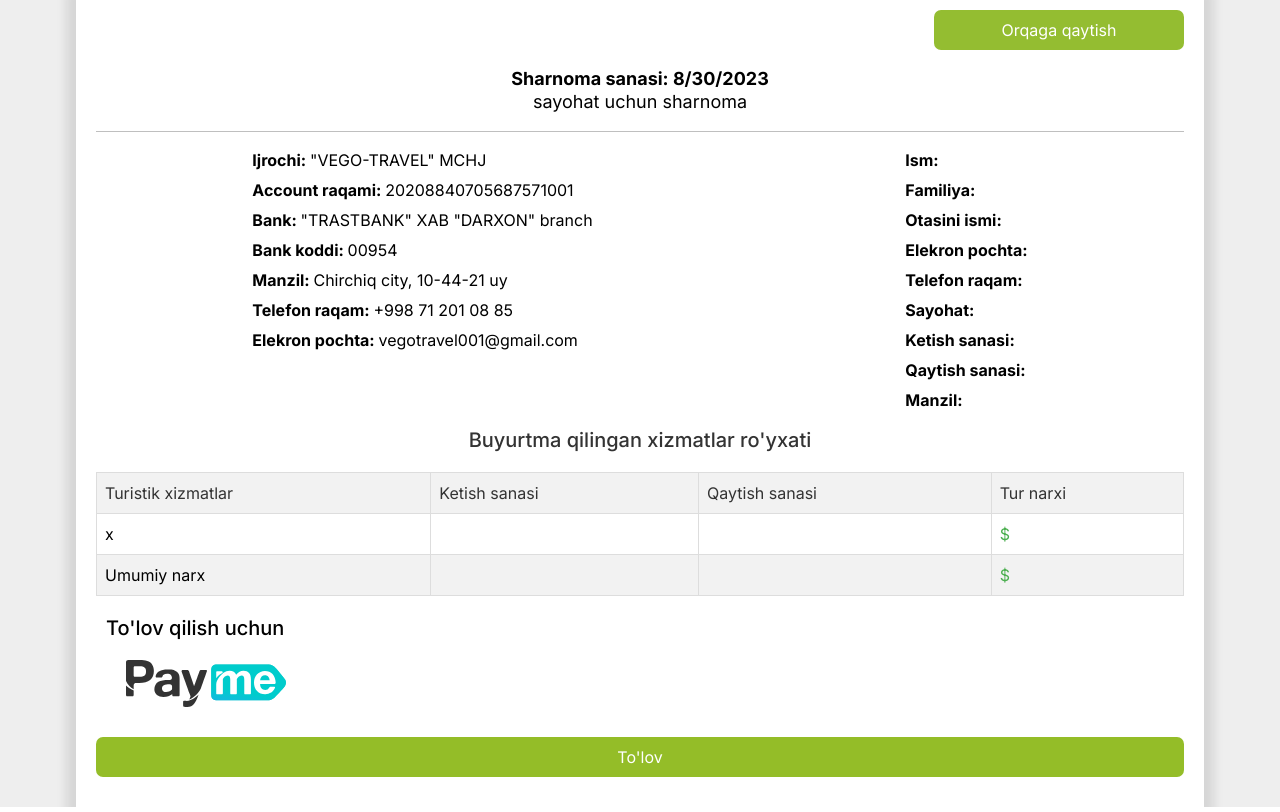
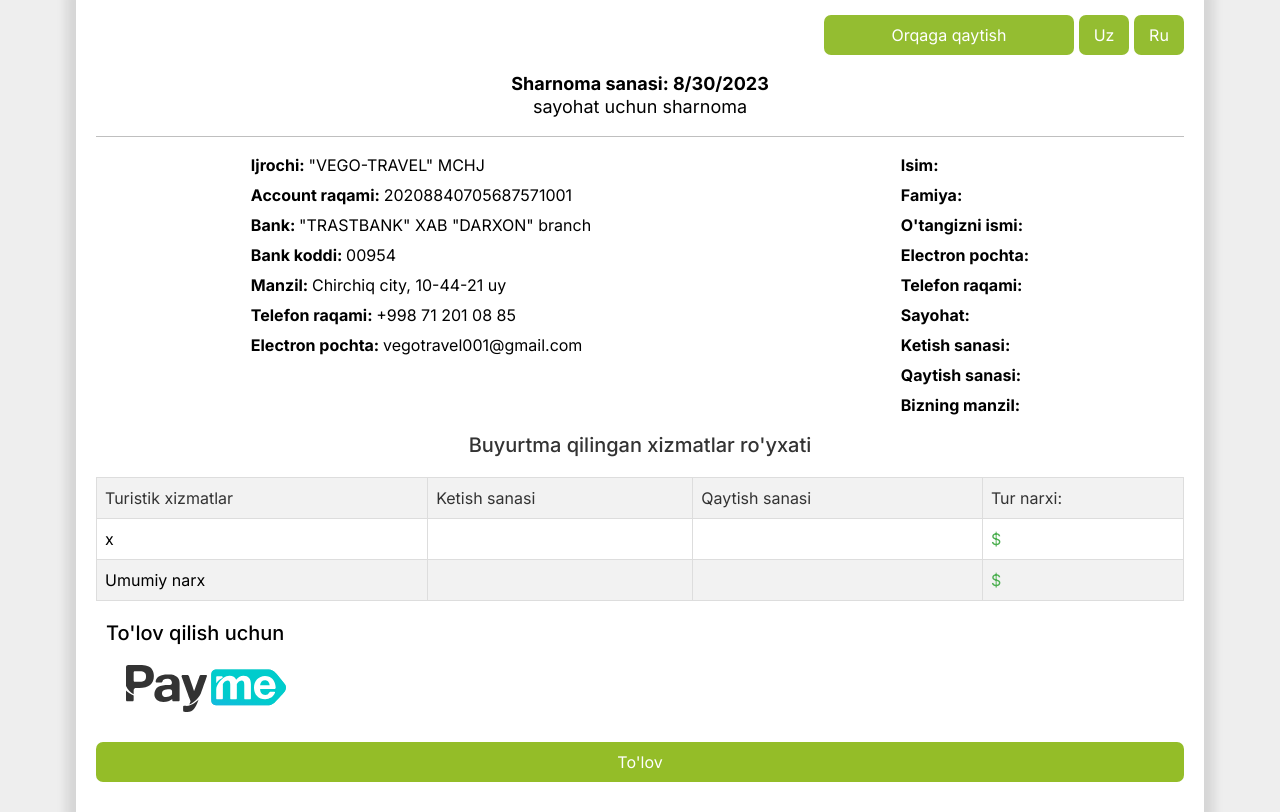
Before and after one commit to Warnigo/Travel-site-full-stack, a React (Vite) app: page /pay in a window 1280 px wide. Built offline with nearby package versions, Linux system fonts and the light colour scheme.

Commit message:
update(05/09/2023)

```diff
--- a/src/App.jsx
+++ b/src/App.jsx
@@ -19,7 +19,6 @@ function App() {
           <Route path="contact" element={<Contact />} />
           <Route path="packages" element={<Packages />} />
           <Route path="offer" element={<Offer />} />
-
           <Route path="country/:id/country-about" element={<Country />} />
           <Route path="connect" element={<Connect />} />
         </Route>
--- a/src/locales/ru/tranlation.json
+++ b/src/locales/ru/tranlation.json
@@ -42,7 +42,8 @@
         "contact-tel": "Телефон +998...",
         "contact-email": "Электронная почта",
         "contact-com": "Комментарий (необязательно)",
-        "contact-buttom": "Отправка"
+        "contact-buttom": "Отправка",
+        "pack-price": "Расходы:"
     },
     "footer": {
         "company": "Комания",
@@ -55,11 +56,53 @@
         "builder": "© 2023 Компания Вего-тревел. Все права защищены. Обновлено (09.2023). Строитель Warnigo и Мукам."
     },
     "contact": {
-        "manzil": "Наш адрес:",
+        "manzil": "Наш адрес",
         "manzil-name": "Чирчик, дом 10-44-21",
         "tel-name": "Наши телефоны:",
         "teskor": "Быстрый контакт:",
         "email": "Электронная почта",
         "ota": "Имя твоего отца"
+    },
+    "country": {
+        "Tur haqida": "О туре",
+        "Tafsilotlar": "Подробности",
+        "batafsil": "Для получения более подробной информации свяжитесь с нами!",
+        "Turnisotibolish": "Покупка тура"
+    },
+    "offer": {
+        "offer-title": "Выберите приглашение, по которому хотите путешествовать, и путешествуйте",
+        "offer-description": "Пожалуйста, заполните информацию правильно!",
+        "select-offer": "Выберите штаты",
+        "ketish": "Оставлять",
+        "Qaytish": "Вернуться к",
+        "people": "Сколько человек будет путешествовать в туре?",
+        "people-placeholder": "Возраст от 6 лет и старше!",
+        "Manzil": "Адрес",
+        "Tur narxi uchun": "По цене тура",
+        "To'lov": "Оплата",
+        "buttom-av": "Пожалуйста, сначала заполните информацию!"
+    },
+    "connect": {
+        "connect-title": "Проверьте свою информацию",
+        "Sayohat": "Путешествовать",
+        "Ketish sanasi": "Дата выезда",
+        "Qaytish sanasi": "Дата возврата",
+        "checkbox": "Моя информация верна!",
+        "chenges-info": "Изменить данные"
+    },
+    "payment": {
+        "Orqaga": "Возвращаться",
+        "Sharnomasanasi": "Дата публикации",
+        "pay-description": "реклама для путешествий",
+        "Ijrochi": "Исполнительный",
+        "accaund": "Номер счета",
+        "bank": "Банк",
+        "bank-nem": "код банка",
+        "adress": "г. Чирчик, дом 10-44-21",
+        "telephone": "Номер телефона",
+        "buyurtmalar": "Список заказанных услуг",
+        "Turistik xizmatlar": "Туристические услуги",
+        "hamm-narxi": "Итоговая цена",
+        "pay": "Платить"
     }
 }
--- a/src/locales/uz/tranlation.json
+++ b/src/locales/uz/tranlation.json
@@ -42,7 +42,8 @@
         "contact-tel": "Telefon raqam +998...",
         "contact-email": "Electron pochta",
         "contact-com": "Izoh (Ixtiyoriy)",
-        "contact-buttom": "Yuborish"
+        "contact-buttom": "Yuborish",
+        "pack-price": "Narxi:"
     },
     "footer": {
         "company": "Komaniya",
@@ -55,11 +56,53 @@
         "builder": "© 2023 Vego-travel, kompaniya. Barcha huquqlar himoyalangan. Yangilangan (09/2023). Quruvchi Warnigo va Mukam."
     },
     "contact": {
-        "manzil": "Bizning manzil:",
+        "manzil": "Bizning manzil",
         "manzil-name": "Chirchiq, 10-44-21 uy",
         "tel-name": "Bizni telefon raqamlarimiz:",
         "teskor": "Tezkor aloqa:",
         "email": "Electron pochta",
         "ota": "O'tangizni ismi"
+    },
+    "country": {
+        "Tur haqida": "Tur haqida",
+        "Tafsilotlar": "Tafsilotlar",
+        "batafsil": "Batafsil ma'lumot uchun biz bilan bog'laning!",
+        "Turnisotibolish": "Turni sotib olish"
+    },
+    "offer": {
+        "offer-title": "Sayohat qilmoqchi bo'lgan davatni tanlang va sayohat qiling",
+        "offer-description": "Iltimos malumotlarnigizni tog'ri to'diring!",
+        "select-offer": "Davlatlarni belgilang",
+        "ketish": "Ketish",
+        "Qaytish": "Qaytish",
+        "people": "Turda nechta odam sayohat qilmoqchi?",
+        "people-placeholder": "6 yoshdan kattalar!",
+        "Manzil": "Manzil",
+        "Tur narxi uchun": "Tur narxi uchun",
+        "To'lov": "To'lov",
+        "buttom-av": "Iltimos avval malumotlarni to'ldiring!"
+    },
+    "connect": {
+        "connect-title": "Malumotlaringiz tekshirish",
+        "Sayohat": "Sayohat",
+        "Ketish sanasi": "Ketish sanasi",
+        "Qaytish sanasi": "Qaytish sanasi",
+        "checkbox": "Meni malumotlarim to'gri!",
+        "chenges-info": "Malumotlarni o'zgartirish"
+    },
+    "payment": {
+        "Orqaga": "Orqaga qaytish",
+        "Sharnomasanasi": "Sharnoma sanasi",
+        "pay-description": "sayohat uchun sharnoma",
+        "Ijrochi": "Ijrochi",
+        "accaund": "Account raqami",
+        "bank": "Bank",
+        "bank-nem": "Bank koddi",
+        "adress": "Chirchiq city, 10-44-21 uy",
+        "telephone": "Telefon raqami",
+        "buyurtmalar": "Buyurtma qilingan xizmatlar ro'yxati",
+        "Turistik xizmatlar": "Turistik xizmatlar",
+        "hamm-narxi": "Umumiy narx",
+        "pay": "To'lov qilish uchun"
     }
 }
--- a/src/pages/style/offer.css
+++ b/src/pages/style/offer.css
@@ -58,7 +58,7 @@
 }
 
 .offer-buttom button {
-    width: 300px;
+    width: 400px;
     color: #fff;
     height: 35px;
     border: none;
--- a/src/pages/style/payment.css
+++ b/src/pages/style/payment.css
@@ -33,6 +33,12 @@
     border-radius: 7px;
     width: 250px;
     height: 40px;
+    margin-left: 5px;
+}
+
+.pay-link-lng button {
+    width: 50px;
+    text-align: center;
 }
 
 .payment-information {
--- a/src/pages/user/Connect.jsx
+++ b/src/pages/user/Connect.jsx
@@ -1,8 +1,11 @@
 import React, { useEffect, useState } from "react";
 import { Link } from "react-router-dom";
+import { useTranslation } from 'react-i18next';
+
 import '../style/connect.css'
 
 const Connect = () => {
+  const { t, i18n } = useTranslation(); // or const [t, i18n] = useTranslation();
   const storedData = localStorage.getItem("formInputs");
   const parsedData = storedData ? JSON.parse(storedData) : {};
 
@@ -52,26 +55,25 @@ const Connect = () => {
     <div className="all">
       <div className="container">
         <div className="connect-title">
-          <h2>Malumotlarni tekshirish</h2>
-          <p>Malumotlaringizni tekshiring!</p>
+          <h2>{t("connect.connect-title")}</h2>
         </div>
         <div className="connect-infomation">
-          <p><b>Ism:</b> {parsedData.firstName}</p>
-          <p><b>Familiya:</b> {parsedData.lastName}</p>
-          <p><b>Otasini ismi:</b> {parsedData.Patronymic}</p>
-          <p><b>Elektron pochta:</b> {parsedData.email}</p>
-          <p><b>Telefon raqam:</b> {parsedData.phoneNumber}</p>
-          <p><b>Sayohat:</b> {parsedData.selectedCountry}</p>
-          <p><b>Ketish sanasi:</b> {parsedData.departureDate}</p>
-          <p><b>Qaytish sanasi:</b> {parsedData.returnDate}</p>
-          <p><b>Manzil:</b> {parsedData.Address}</p>
+          <p><b>{t("homeP.contact-ism")}:</b> {parsedData.firstName}</p>
+          <p><b>{t("homeP.contact-fal")}:</b> {parsedData.lastName}</p>
+          <p><b>{t("contact.ota")}:</b> {parsedData.Patronymic}</p>
+          <p><b>{t("contact.email")}:</b> {parsedData.email}</p>
+          <p><b>{t("payment.telephone")}:</b> {parsedData.phoneNumber}</p>
+          <p><b>{t("connect.Sayohat")}:</b> {parsedData.selectedCountry}</p>
+          <p><b>{t("connect.Ketish sanasi")}:</b> {parsedData.departureDate}</p>
+          <p><b>{t("connect.Qaytish sanasi")}:</b> {parsedData.returnDate}</p>
+          <p><b>{t("contact.manzil")}:</b> {parsedData.Address}</p>
         </div>
         <div className="bottom"><br />
-          <p><input className="checkbox" type="checkbox" checked={isChecked} onChange={() => setIsChecked(!isChecked)} /> <small>Meni malumotlarim to'gri!</small></p>
+          <p><input className="checkbox" type="checkbox" checked={isChecked} onChange={() => setIsChecked(!isChecked)} /> <small>{t("connect.checkbox")}</small></p>
           <Link to={isChecked ? "/pay" : "#"}>
-            <button type="submit" onClick={sentTelegramBot} className="con-buttom">To'lov</button>
+            <button type="submit" onClick={sentTelegramBot} className="con-buttom">{t("offer.To'lov")}</button>
           </Link><br /><br />
-          <Link to={"/offer"} className="change-buttom">Malumotlarni o'zgartirish</Link><br /><br />
+          <Link to={"/offer"} className="change-buttom">{t("connect.chenges-info")}</Link><br /><br />
         </div>
       </div>
     </div>
--- a/src/pages/user/offer.jsx
+++ b/src/pages/user/offer.jsx
@@ -1,14 +1,15 @@
 import React, { useEffect, useState } from "react";
 import { Link } from "react-router-dom";
+import { useTranslation } from 'react-i18next';
 import { request } from "../../server/server";
 import "../style/offer.css";
 
 function Offer() {
+  const { t, i18n } = useTranslation(); // or const [t, i18n] = useTranslation();
   const [countries, setCountries] = useState([]);
   const [isFormFilled, setIsFormFilled] = useState(false);
   const [price, setPrice] = useState(0)
   const [personCount, setPersonCount] = useState(0)
-
   const [firstName, setFirstName] = useState("");
   const [lastName, setLastName] = useState("");
   const [Patronymic, setPatronymic] = useState("");
@@ -140,8 +141,8 @@ function Offer() {
     <div className="offer">
       <div className="container">
         <center>
-          <h1 className="offer-h1">Sayohat qilmoqchi bo'lgan davatni tanlang va sayohat qiling</h1>
-          <p className="center-p">Iltimos malumotlarnigizni tog'ri to'diring!</p>
+          <h1 className="offer-h1">{t("offer.offer-title")}</h1>
+          <p className="center-p">{t("offer.offer-description")}</p>
         </center>
         <div className="offer-form">
           <div className="offer-select">
@@ -151,7 +152,7 @@ function Offer() {
               onChange={handleCountryChange}
               value={selectedCountry}
             >
-              <option value="">Davlatlarni belgilang</option>
+              <option value="">{t("offer.select-offer")}</option>
               {countries.map((country) => (
                 <option key={country.id} value={country.name}>
                   {country.name}
@@ -161,7 +162,7 @@ function Offer() {
             <hr />
           </div>
           <p>
-            Ketish{" "}
+          {t("offer.ketish")}{" "}
             <input
               type="date"
               value={departureDate}
@@ -172,7 +173,7 @@ function Offer() {
             />
           </p>
           <p>
-            Qaytish{" "}
+          {t("offer.Qaytish")}{" "}
             <input
               type="date"
               value={returnDate}
@@ -184,42 +185,42 @@ function Offer() {
           </p>
           <hr />
           <p>
-            Turda nechta odam sayohat qilmoqchi?{" "}
+          {t("offer.people")}{" "}
             <input
               type="number"
               min={"1"}
-              placeholder="6 yoshdan kattalar!"
+              placeholder={t("offer.people-placeholder")}
               onChange={handlePersonChange}
             />
           </p>
           <hr />
           <input
             type="text"
-            placeholder="Ism"
+            placeholder={t("homeP.contact-ism")}
             value={firstName}
             onChange={(e) => setFirstName(e.target.value)}
           />
           <input
             type="text"
-            placeholder="Familiya"
+            placeholder={t("homeP.contact-fal")}
             value={lastName}
             onChange={(e) => setLastName(e.target.value)}
           />
           <input
             type="text"
-            placeholder="Otangizni ismi"
+            placeholder={t("contact.ota")}
             value={Patronymic}
             onChange={(e) => setPatronymic(e.target.value)}
           />
           <input
             type="email"
-            placeholder="Electron pochtangiz"
+            placeholder={t("contact.email")}
             value={email}
             onChange={(e) => setEmail(e.target.value)}
           />
           <input
             type="text"
-            placeholder="Telefon raqam +998..."
+            placeholder={t("homeP.contact-tel")}
             value={phoneNumber}
             onChange={(e) => {
               const inputText = e.target.value;
@@ -230,14 +231,14 @@ function Offer() {
           <hr />
           <input
             type="text"
-            placeholder="Manzil"
+            placeholder={t("offer.Manzil")}
             value={Address}
             onChange={handleAddressChange}
           />
           <div className="offer-tour-price">
             {isFormFilled && selectedCountry && (
               <h5>
-                Tur narxi uchun {selectedCountry}: ${price}
+                {t("offer.Tur narxi uchun")} {selectedCountry}: ${price}
               </h5>
             )}
           </div>
@@ -245,11 +246,11 @@ function Offer() {
           <div className="offer-buttom">
             {isFormFilled ? (
               <Link to={"/connect"}>
-                <button className="offer-button">To'lov</button>
+                <button className="offer-button">{t("offer.To'lov")}</button>
               </Link>
             ) : (
               <button className="offer-button" disabled>
-                Iltimos avval malumotlarni to'ldiring!
+                {t("offer.buttom-av")}
               </button>
             )}
           </div>
--- a/src/pages/user/payment.jsx
+++ b/src/pages/user/payment.jsx
@@ -1,54 +1,68 @@
 import { Link } from "react-router-dom";
 import "../style/payment.css";
 import payme from "../../assets/icons/payme-logo.svg";
+import { useTranslation } from 'react-i18next';
 
 function Payment() {
+    const { t, i18n } = useTranslation(); // or const [t, i18n] = useTranslation();
     const storedData = localStorage.getItem("formInputs");
     const parsedData = storedData ? JSON.parse(storedData) : {};
     const currentDate = new Date();
+
+    const handleClick = (lang) => {
+      i18n.changeLanguage(lang);
+    }
 
     return (
         <div className="payment">
             <div className="container">
                 <div className="all_pay">
                     <div className="buttoms-back">
-                        <Link to={"/"}><button>Orqaga qaytish</button></Link>
+                        <Link to={"/"}>
+                            <button>{t("payment.Orqaga")}</button>
+                        </Link>
+                        <Link className="pay-link-lng">
+                            <button className="lng-buttoms" onClick={() => handleClick("uz")}>Uz</button>
+                        </Link>
+                        <Link className="pay-link-lng">
+                            <button className="lng-buttoms" onClick={() => handleClick("ru")}>Ru</button>
+                        </Link>
                     </div>
                     <div className="pay-data">
-                        <p><b>Sharnoma sanasi: {currentDate.toLocaleDateString()}</b></p>
-                        <p className="pay-p"><b>{parsedData.selectedCountry}</b>sayohat uchun sharnoma</p>
+                        <p><b>{t("payment.Sharnomasanasi")}: {currentDate.toLocaleDateString()}</b></p>
+                        <p className="pay-p"><b>{parsedData.selectedCountry}</b> {t("payment.pay-description")}</p>
                     </div><hr />
                     <div className="payment-information">
                         <div className="company-pay-information pay-m">
-                            <p><b>Ijrochi: </b>"VEGO-TRAVEL" MCHJ</p>
-                            <p><b>Account raqami: </b>20208840705687571001</p>
-                            <p><b>Bank: </b>"TRASTBANK" XAB "DARXON" branch</p>
-                            <p><b>Bank koddi: </b>00954</p>
-                            <p><b>Manzil: </b>Chirchiq city, 10-44-21 uy</p>
-                            <p><b>Telefon raqam: </b>+998 71 201 08 85</p>
-                            <p><b>Elekron pochta: </b>vegotravel001@gmail.com</p><hr className="hr-pay" />
+                            <p><b>{t("payment.Ijrochi")}: </b>"VEGO-TRAVEL" MCHJ</p>
+                            <p><b>{t("payment.accaund")}: </b>20208840705687571001</p>
+                            <p><b>{t("payment.bank")}: </b>"TRASTBANK" XAB "DARXON" branch</p>
+                            <p><b>{t("payment.bank-nem")}: </b>00954</p>
+                            <p><b>{t("offer.Manzil")}: </b>{t("payment.adress")}</p>
+                            <p><b>{t("payment.telephone")}: </b>+998 71 201 08 85</p>
+                            <p><b>{t("homeP.contact-email")}: </b>vegotravel001@gmail.com</p><hr className="hr-pay" />
                         </div>
                         <div className="user-pay-information pay-m">
-                            <p><b>Ism:</b> {parsedData.firstName}</p>
-                            <p><b>Familiya:</b> {parsedData.lastName}</p>
-                            <p><b>Otasini ismi:</b> {parsedData.Patronymic}</p>
-                            <p><b>Elekron pochta:</b> {parsedData.email}</p>
-                            <p><b>Telefon raqam:</b> {parsedData.phoneNumber}</p>
-                            <p><b>Sayohat:</b> {parsedData.selectedCountry}</p>
-                            <p><b>Ketish sanasi:</b> {parsedData.departureDate}</p>
-                            <p><b>Qaytish sanasi:</b> {parsedData.returnDate}</p>
-                            <p><b>Manzil:</b> {parsedData.Address}</p>
+                            <p><b>{t("homeP.contact-ism")}:</b> {parsedData.firstName}</p>
+                            <p><b>{t("homeP.contact-fal")}:</b> {parsedData.lastName}</p>
+                            <p><b>{t("contact.ota")}:</b> {parsedData.Patronymic}</p>
+                            <p><b>{t("contact.email")}:</b> {parsedData.email}</p>
+                            <p><b>{t("payment.telephone")}:</b> {parsedData.phoneNumber}</p>
+                            <p><b>{t("connect.Sayohat")}:</b> {parsedData.selectedCountry}</p>
+                            <p><b>{t("connect.Ketish sanasi")}:</b> {parsedData.departureDate}</p>
+                            <p><b>{t("connect.Qaytish sanasi")}:</b> {parsedData.returnDate}</p>
+                            <p><b>{t("contact.manzil")}:</b> {parsedData.Address}</p>
                         </div>
                     </div>
                     <div className="price-payment-check">
-                        <h5>Buyurtma qilingan xizmatlar ro'yxati</h5>
+                        <h5>{t("payment.buyurtmalar")}</h5>
                         <table>
                             <thead>
                                 <tr>
-                                    <th>Turistik xizmatlar</th>
-                                    <th>Ketish sanasi</th>
-                                    <th>Qaytish sanasi</th>
-                                    <th>Tur narxi</th>
+                                    <th>{t("payment.Turistik xizmatlar")}</th>
+                                    <th>{t("connect.Ketish sanasi")}</th>
+                                    <th>{t("connect.Qaytish sanasi")}</th>
+                                    <th>{t("homeP.price-description")}</th>
                                 </tr>
                             </thead>
                             <tbody>
@@ -59,7 +73,7 @@ function Payment() {
                                     <td>${parsedData.price}</td>
                                 </tr>
                                 <tr>
-                                    <td>Umumiy narx</td>
+                                    <td>{t("payment.hamm-narxi")}</td>
                                     <td></td>
                                     <td></td>
                                     <td>${parsedData.price}</td>
@@ -68,14 +82,14 @@ function Payment() {
                         </table>
                     </div>
                     <div className="payment-pay">
-                        <h5>To'lov qilish uchun</h5>
+                        <h5>{t("payment.pay")}</h5>
                         <div className="radio-div">
                             <img src={payme} alt="Payme" />
                         </div>
                     </div>
                     <div className="pay-bottom-buttom-div">
                         <Link to={"https://payme.uz"}>
-                            <button className="pay-bottom-buttom">To'lov</button>
+                            <button className="pay-bottom-buttom">{t("offer.To'lov")}</button>
                         </Link>
                     </div>
                 </div>
```
Also changed, not shown: src/pages/user/Country.jsx (+7 -5 lines), src/pages/user/Packages.jsx (+12 -5 lines).
